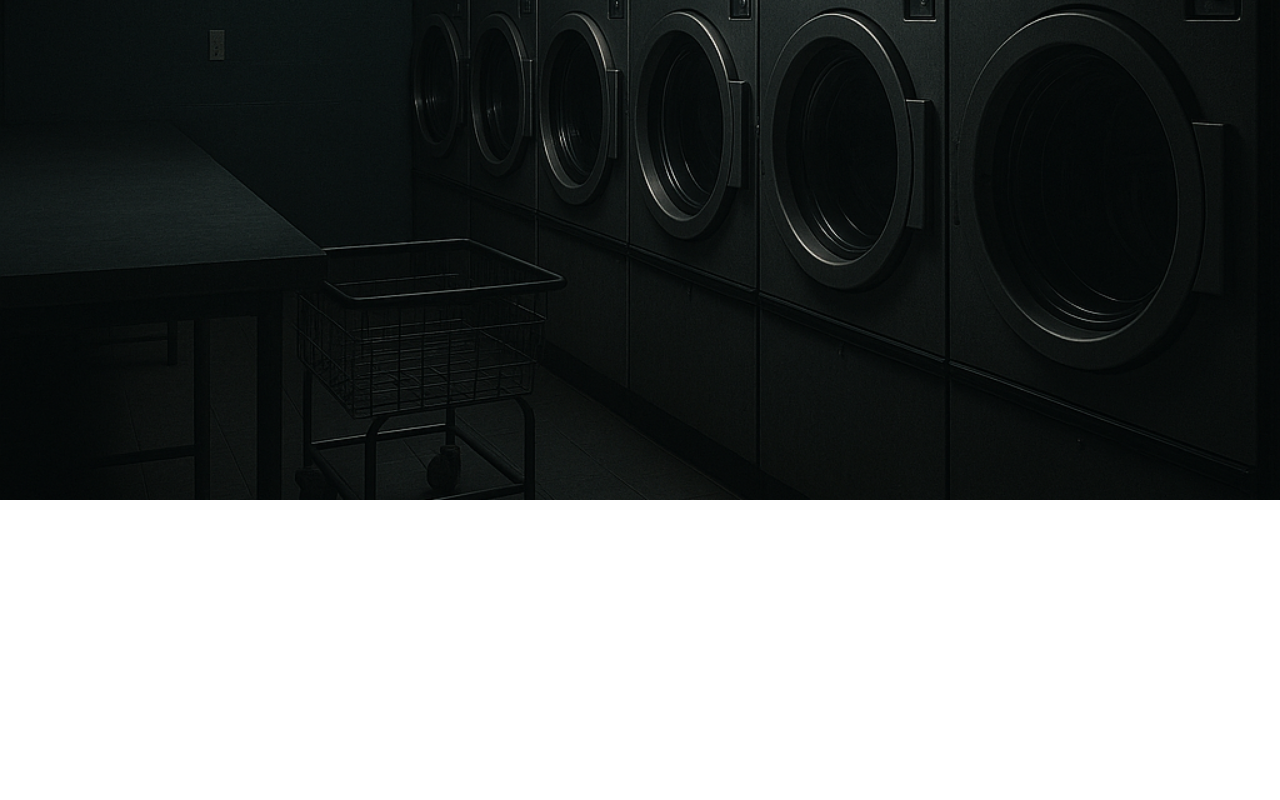
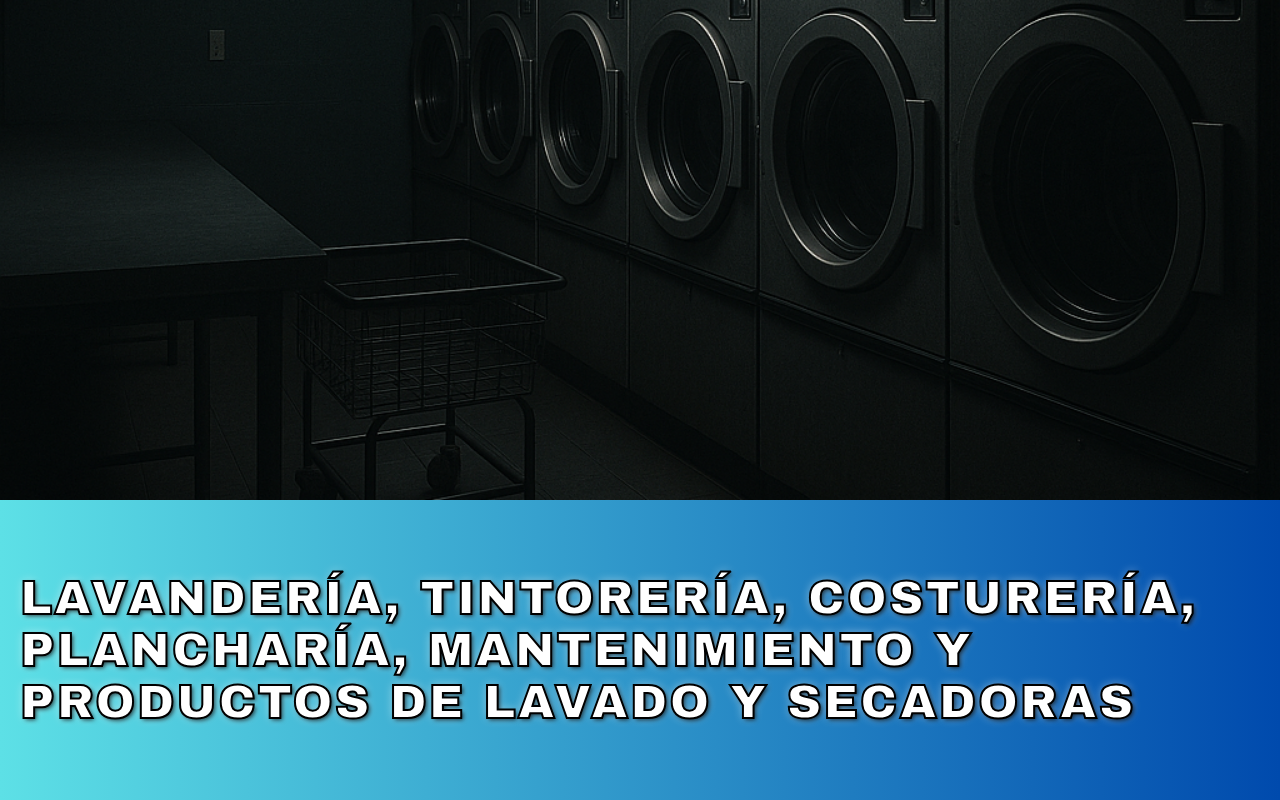
Before and after one commit to Lavanderia-Aqua-Elite/LandingPage_AquaElite, a React (Vite) app: page / in a window 1280 px wide. Shown: the part 300-1100 px from the top of the page. Before the commit the page ends 800 px from the top, so only its background shows below. Built offline with nearby package versions, Linux system fonts and the light colour scheme.

Commit message:
Creando el maintitle

```diff
--- /dev/null
+++ b/src/components/MainTitle.jsx
@@ -0,0 +1,11 @@
+// Importa los modulos necesarios
+import classes from '../styles/MainTitle.module.css';
+
+// Exporta por defecto y crea el componente
+export default function MainTitle({ maintitle }) {
+    return (
+        <div className={classes.conteinerMain}>
+            <h1 className={classes.mainTitle}>{maintitle}</h1>
+        </div>
+    )
+}
--- a/src/index.module.css
+++ b/src/index.module.css
@@ -23,6 +23,7 @@
   --color-btnToogleHover: #12097b;
 
   /* Tipografias */
+  --font-mainTitle: 'Arial Black', sans-serif;
   --font-title: 'Playfair Display', serif;
   --font-text: 'Roboto', sans-serif;
   --font-subtitle: 'Montserrat', sans-serif;
@@ -33,11 +34,13 @@
   --fontsize-btnToggle: 1.5rem;
   --fontsize-navLinks: 1.5rem;
   --fontsize-nameLogo: 2rem;
+  --fontsize-maintitle: 3rem;
 
   /* Tamaño de letra Responsivo */
   --fontsize-btnToggle-responsive: 1rem;
   --fontsize-navlinks-responsive: 1rem;
   --fontsize-nameLogo-resposnive: 1.5rem;
+  --fontsize-maintitle-responsive: 1.8rem;
 
 }
 
--- a/src/pages/Home.jsx
+++ b/src/pages/Home.jsx
@@ -2,6 +2,7 @@
 import classes from '../styles/Home.module.css';
 import Header from '../layouts/Header';
 import ImageMain from '../components/ImageMain';
+import MainTitle from '../components/MainTitle';
 
 
 
@@ -14,8 +15,18 @@ export default function Home() {
                 <header>
                     <Header />
                 </header>
-                <main>
+                {/* Contenedor del main */}
+                <main className={classes.mainContent}>
                     <ImageMain />
+                    <MainTitle
+                        maintitle="Lavandería,
+                        tintorería,
+                        Costurería,
+                        Plancharía,
+                        Mantenimiento y
+                        Productos de
+                        Lavado y Secadoras"
+                    />
                 </main>
             </div>
         </>
--- /dev/null
+++ b/src/styles/MainTitle.module.css
@@ -0,0 +1,35 @@
+/* Importar modulo css global */
+@import url(../index.module.css);
+
+/* modulo de MainTitle */
+
+.conteinerMain {
+    display: flex;
+    justify-content: center;
+    align-items: center;
+    padding: 40px 20px;
+    background-color: transparent; /* o el color que prefieras */
+    position: relative;
+}
+
+.mainTitle {
+    font-size: var(--fontsize-maintitle);
+    font-family: var(--font-mainTitle);
+    color: var(--color-maintitle);
+    text-transform: uppercase;
+    font-weight: bold;
+    letter-spacing: 2px;
+    /* Añade sombra al texto para efecto 'resaltado': */
+    text-shadow:
+        2px 2px 4px rgba(0, 0, 0, 0.7),
+        0 0 10px rgba(255, 255, 255, 0.5);
+        /* Para un efecto más similar, puedes agregar un contorno: */
+        -webkit-text-stroke: 2px #000; /* Contorno negro */
+}
+
+/* ===== VERSIÓN MOBILE (700px o menos) ===== */
+@media (max-width: 700px) {
+    .mainTitle {
+        font-size: var(--fontsize-maintitle-responsive);
+    }
+}
```
